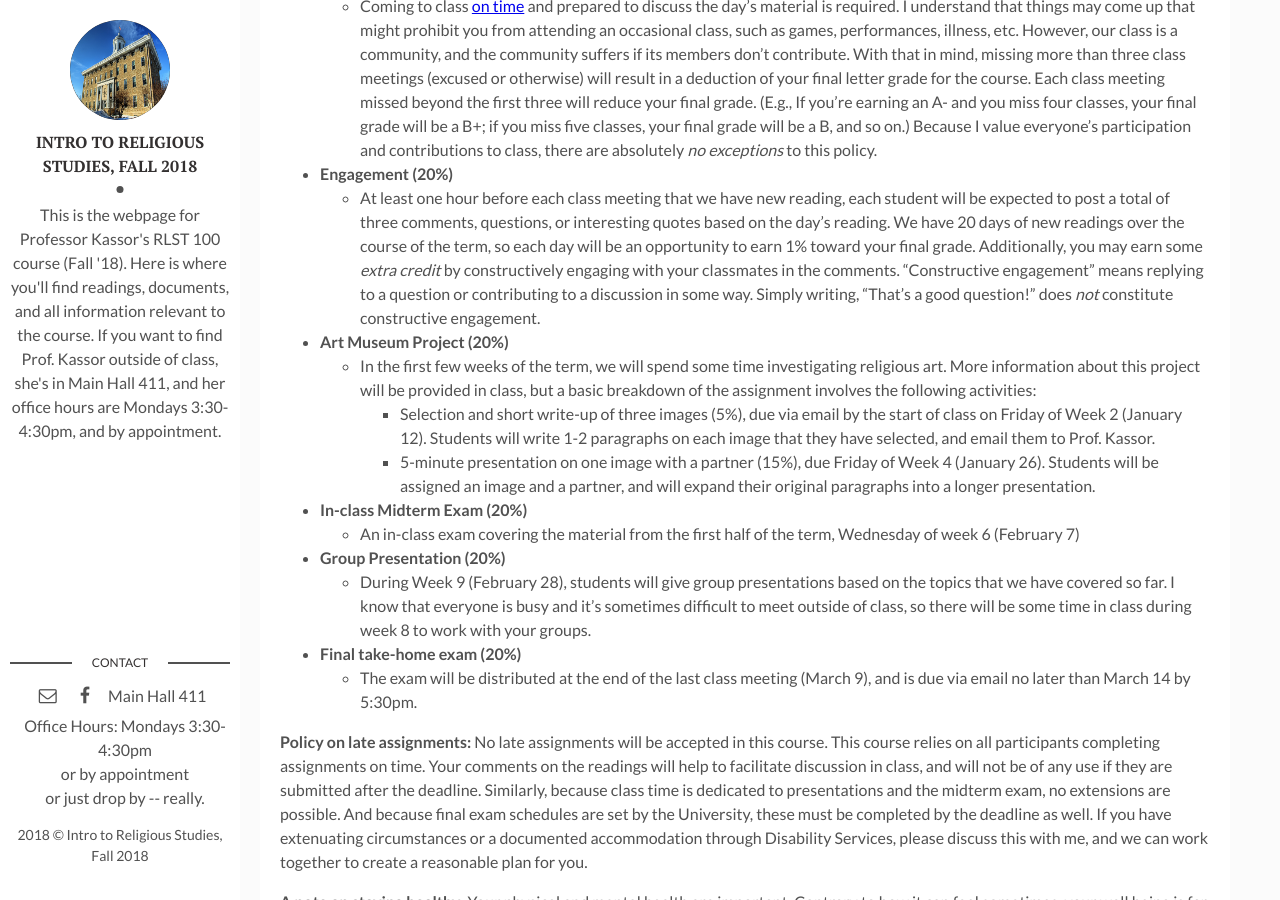
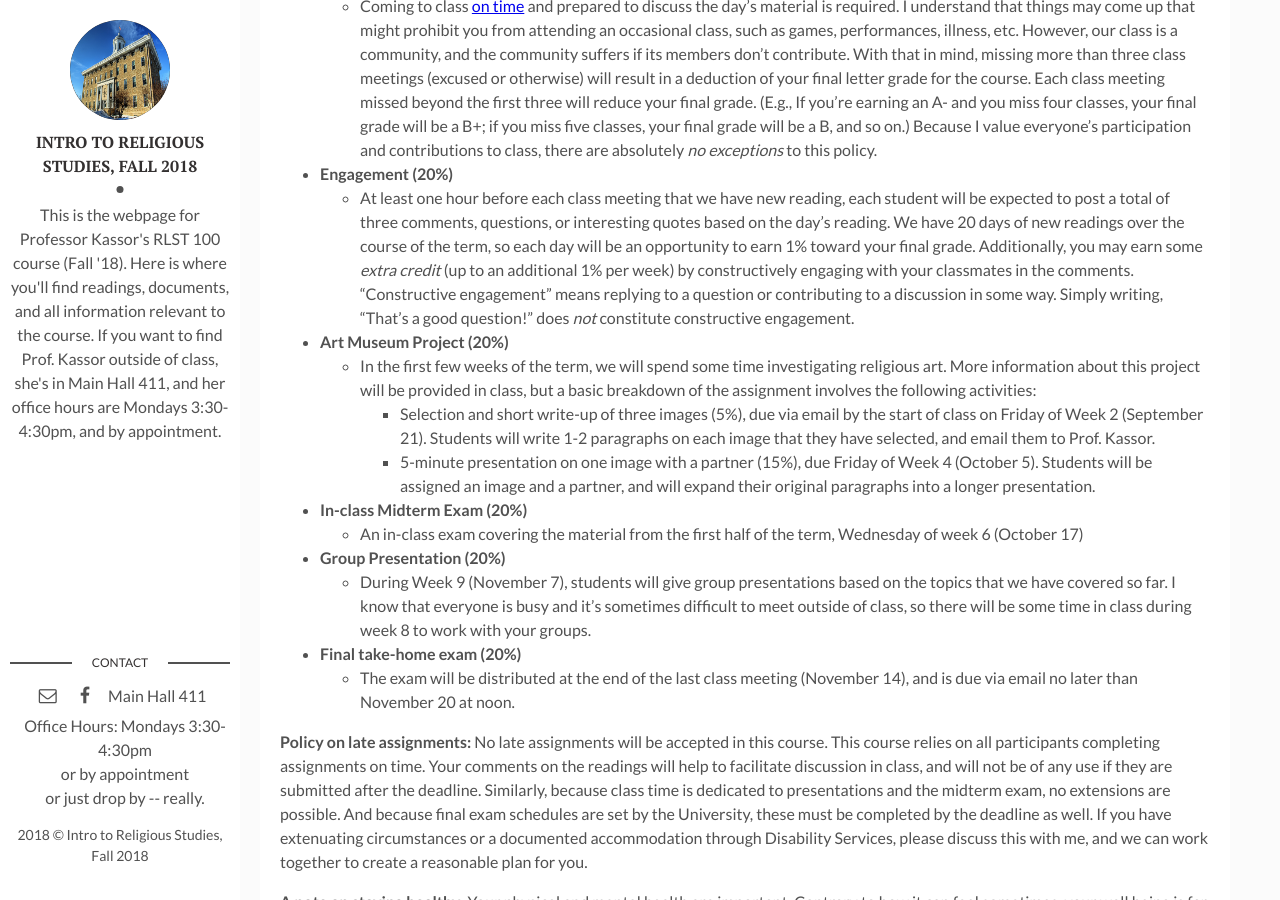
Before and after one commit to ckassor/ckassor.github.io, a Jekyll site: the page built from _posts/2016-01-01-syllabus.markdown, in a window 1280 px wide and 900 px high, scrolled down 1396 px. Built offline with Jekyll 4.4.1, drawn with Linux system fonts in a browser that asks for light colours.

Commit message:
updated dates; fixed week 8
yeah

```diff
--- a/_posts/2016-01-01-syllabus.markdown
+++ b/_posts/2016-01-01-syllabus.markdown
@@ -45,21 +45,21 @@ Sometimes when you’re working with computers, things can go wrong. Computers c
 	- Coming to class [on time](https://media1.giphy.com/media/6EUxr85g9rv6o/giphy.webp) and prepared to discuss the day's material is required. I understand that things may come up that might prohibit you from attending an occasional class, such as games, performances, illness, etc. However, our class is a community, and the community suffers if its members don't contribute. With that in mind, missing more than three class meetings (excused or otherwise) will result in a deduction of your final letter grade for the course. Each class meeting missed beyond the first three will reduce your final grade. (E.g., If you're earning an A- and you miss four classes, your final grade will be a B+; if you miss five classes, your final grade will be a B, and so on.) Because I value everyone's participation and contributions to class, there are absolutely *no exceptions* to this policy.
 
 - **Engagement (20%)**
-	- At least one hour before each class meeting that we have new reading, each student will be expected to post a total of three comments, questions, or interesting quotes based on the day's reading. We have 20 days of new readings over the course of the term, so each day will be an opportunity to earn 1% toward your final grade. Additionally, you may earn some _extra credit_ by constructively engaging with your classmates in the comments. "Constructive engagement" means replying to a question or contributing to a discussion in some way. Simply writing, "That's a good question!" does _not_ constitute constructive engagement.
+	- At least one hour before each class meeting that we have new reading, each student will be expected to post a total of three comments, questions, or interesting quotes based on the day's reading. We have 20 days of new readings over the course of the term, so each day will be an opportunity to earn 1% toward your final grade. Additionally, you may earn some _extra credit_ (up to an additional 1% per week) by constructively engaging with your classmates in the comments. "Constructive engagement" means replying to a question or contributing to a discussion in some way. Simply writing, "That's a good question!" does _not_ constitute constructive engagement.
 
 - **Art Museum Project (20%)**
 	- In the first few weeks of the term, we will spend some time investigating religious art. More information about this project will be provided in class, but a basic breakdown of the assignment involves the following activities:
-		- Selection and short write-up of three images (5%), due via email by the start of class on Friday of Week 2 (January 12). Students will write 1-2 paragraphs on each image that they have selected, and email them to Prof. Kassor.
-		- 5-minute presentation on one image with a partner (15%), due Friday of Week 4 (January 26). Students will be assigned an image and a partner, and will expand their original paragraphs into a longer presentation.
+		- Selection and short write-up of three images (5%), due via email by the start of class on Friday of Week 2 (September 21). Students will write 1-2 paragraphs on each image that they have selected, and email them to Prof. Kassor.
+		- 5-minute presentation on one image with a partner (15%), due Friday of Week 4 (October 5). Students will be assigned an image and a partner, and will expand their original paragraphs into a longer presentation.
 
 - **In-class Midterm Exam (20%)**
-	- An in-class exam covering the material from the first half of the term, Wednesday of week 6 (February 7)
+	- An in-class exam covering the material from the first half of the term, Wednesday of week 6 (October 17)
 
 - **Group Presentation (20%)**
-	- During Week 9 (February 28), students will give group presentations based on the topics that we have covered so far. I know that everyone is busy and it's sometimes difficult to meet outside of class, so there will be some time in class during week 8 to work with your groups.
+	- During Week 9 (November 7), students will give group presentations based on the topics that we have covered so far. I know that everyone is busy and it's sometimes difficult to meet outside of class, so there will be some time in class during week 8 to work with your groups.
 
 - **Final take-home exam (20%)**
-	- The exam will be distributed at the end of the last class meeting (March 9), and is due via email no later than March 14 by 5:30pm.
+	- The exam will be distributed at the end of the last class meeting (November 14), and is due via email no later than November 20 at noon.
 
 
 **Policy on late assignments:**
--- a/_posts/2017-01-01-week 8.markdown
+++ b/_posts/2017-01-01-week 8.markdown
@@ -7,20 +7,18 @@ description: Week 8 - Religion and/as culture
 img: westernwall.jpg
 ---
 
-<<<<<<< HEAD
 **Monday, October 29**
 - [Satlow, "Defining Judaism: Accounting for 'Religions' in the Study of Religion"](http://web.a.ebscohost.com.proxy.lawrence.edu:2048/ehost/pdfviewer/pdfviewer?vid=1&sid=e1bdb804-eb72-4c72-93f2-53edec7c346f%40sessionmgr4007)
 =======
 **Monday, February 19**
 - [Satlow, "Defining Judaism: Accounting for 'Religions' in the Study of Religion"](http://www.jstor.org/stable/pdf/4139954.pdf?refreqid=excelsior%3Ac151940e6a5161f09026231587489d4f)
->>>>>>> 59af41f3157e6a744fa4777d29fa6f6ac40b3358
 
 **Wednesday, October 31**
 - [Jospe, "Covenant and Chosenness"](https://www.myjewishlearning.com/article/covenant-and-chosenness/)
 - [Chabon, "Chosen, but not Special"](http://www.nytimes.com/2010/06/06/opinion/06chabon.html?sq=chabon&st=cse&scp=2&pagewanted=all)
 - [Gitlin and Leibovitz, "The Centrality of Jewish Chosenness"](http://www.tabletmag.com/scroll/35579/the-centrality-of-jewish-chosenness)
 
-<<<<<<< HEAD
+
 **Friday, November 2**
 - No new reading (time to work on group presentations)
 =======
@@ -29,4 +27,3 @@ img: westernwall.jpg
 - Here are some useful links for class today:
   - [Belief-O-Matic Quiz](http://www.beliefnet.com/entertainment/quizzes/beliefomatic.aspx)
   - [Library Reference Page for RLST 100](http://guides.lib.lawrence.edu/rlst100)
->>>>>>> 59af41f3157e6a744fa4777d29fa6f6ac40b3358
```
